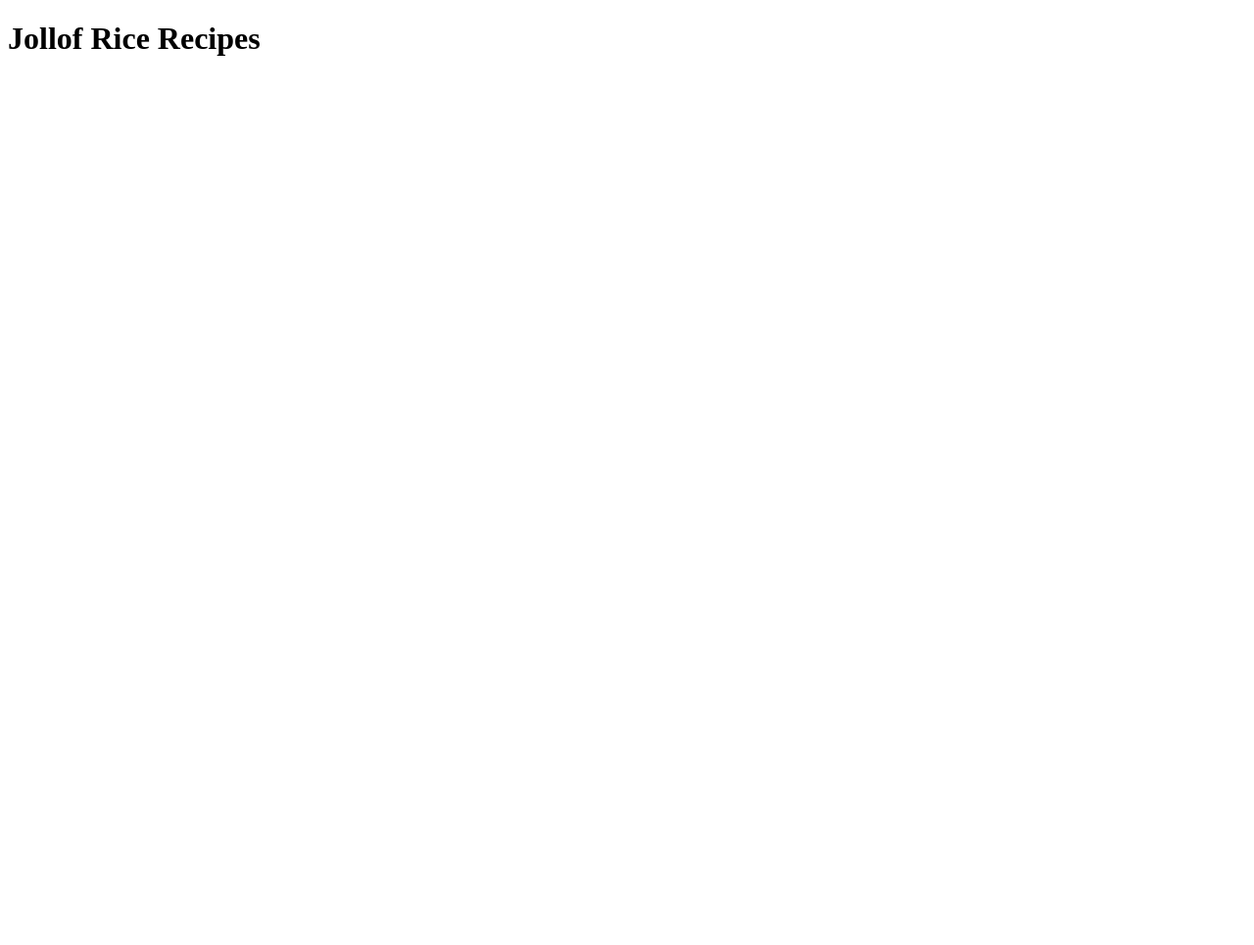
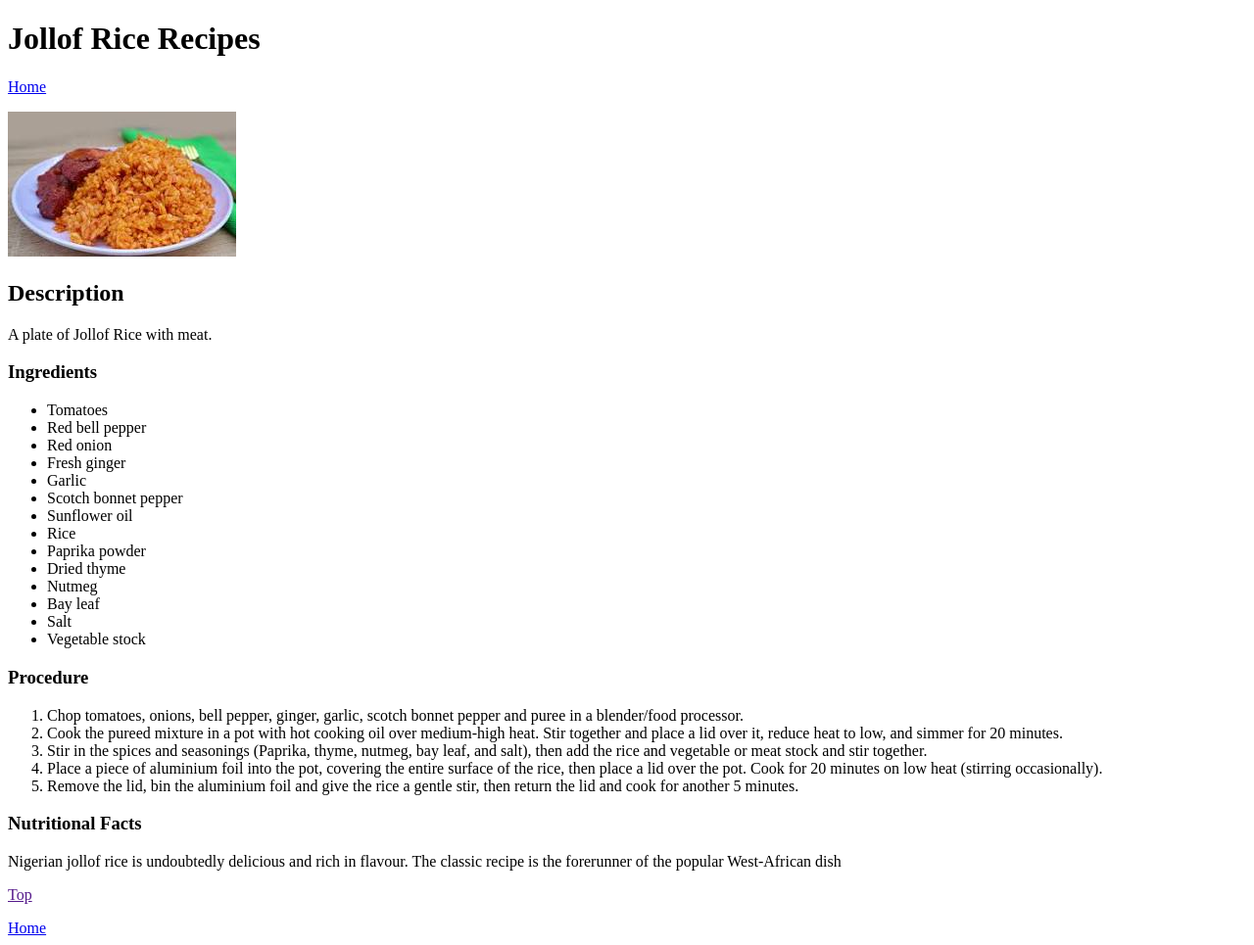
Before and after one commit to Lifebarinua/odin-recipes, a plain HTML site: page recipes/jollof-rice.html in a window 1280 px wide. Shown: the whole page at 98% size. Before the commit the page ends 800 px from the top, so only its background shows below. Drawn offline with Linux system fonts and the light colour scheme.

Commit message:
add jollof rice recipe content

```diff
--- a/recipes/jollof-rice.html
+++ b/recipes/jollof-rice.html
@@ -1,12 +1,57 @@
 <!DOCTYPE html>
 <html lang="en">
+
 <head>
     <meta charset="UTF-8">
     <meta name="viewport" content="width=device-width, initial-scale=1.0">
     <title>Jellof Rice Recipes</title>
 </head>
+
 <body>
     <h1>Jollof Rice Recipes</h1>
+    <p><a href="../index.html">Home</a></p>
+    <img src="../asset/jollofrice.jpeg" alt="Jollof Rice">
+    <h2>Description</h2>
+    <p>A plate of Jollof Rice with meat.</p>
+    <h3>Ingredients</h3>
+    <ul>
+        <li>Tomatoes</li>
+        <li>Red bell pepper</li>
+        <li>Red onion</li>
+        <li>Fresh ginger</li>
+        <li>Garlic</li>
+        <li>Scotch bonnet pepper</li>
+        <li>Sunflower oil</li>
+        <li>Rice</li>
+        <li>Paprika powder</li>
+        <li>Dried thyme</li>
+        <li>Nutmeg</li>
+        <li>Bay leaf</li>
+        <li>Salt</li>
+        <li>Vegetable stock</li>
+    </ul>
+    <h3>Procedure</h3>
+    <ol>
+        <li>Chop tomatoes, onions, bell pepper, ginger, garlic, scotch bonnet pepper and puree in a blender/food
+            processor.</li>
+        <li>Cook the pureed mixture in a pot with hot cooking oil over medium-high heat. Stir together and place a lid
+            over it, reduce heat to low, and simmer for 20 minutes.</li>
+        <li>Stir in the spices and seasonings (Paprika, thyme, nutmeg, bay leaf, and salt), then add the rice and
+            vegetable or meat stock and stir together.</li>
+        <li>Place a piece of aluminium foil into the pot, covering the entire surface of the rice, then place a lid over
+            the pot. Cook for 20 minutes on low heat (stirring occasionally).</li>
+        <li>Remove the lid, bin the aluminium foil and give the rice a gentle stir, then return the lid and cook for
+            another 5 minutes.</li>
+    </ol>
+    <h3>Nutritional Facts</h3>
+    <p>Nigerian jollof rice is undoubtedly delicious and rich in flavour. The classic recipe is the forerunner of the
+        popular West-African dish</p>
+
+    <p> <a href="">Top</a></p>
+
+    <a href="../index.html">Home</a>
+
 
 </body>
+
 </html>
```
Also changed, not shown: asset/jollofrice.jpeg (added).
